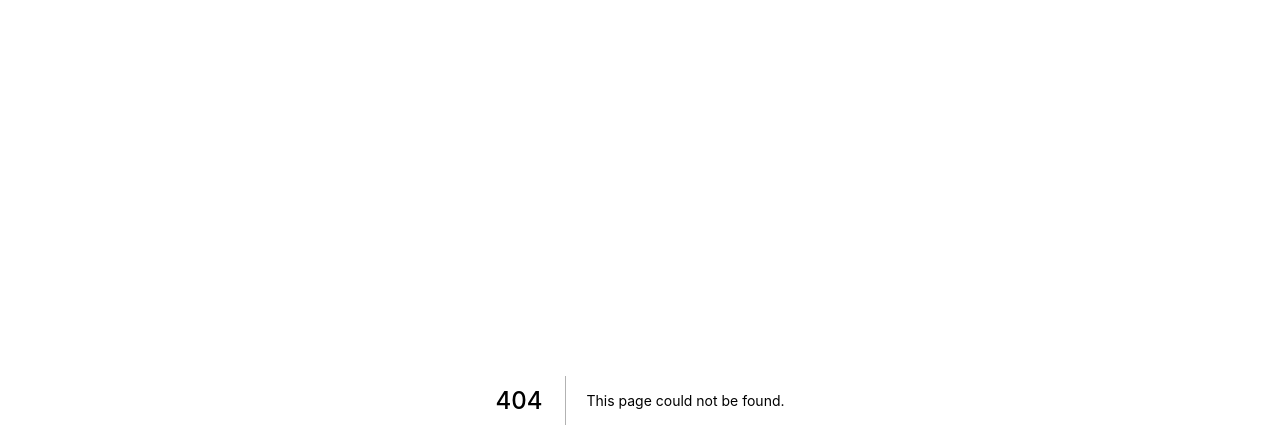
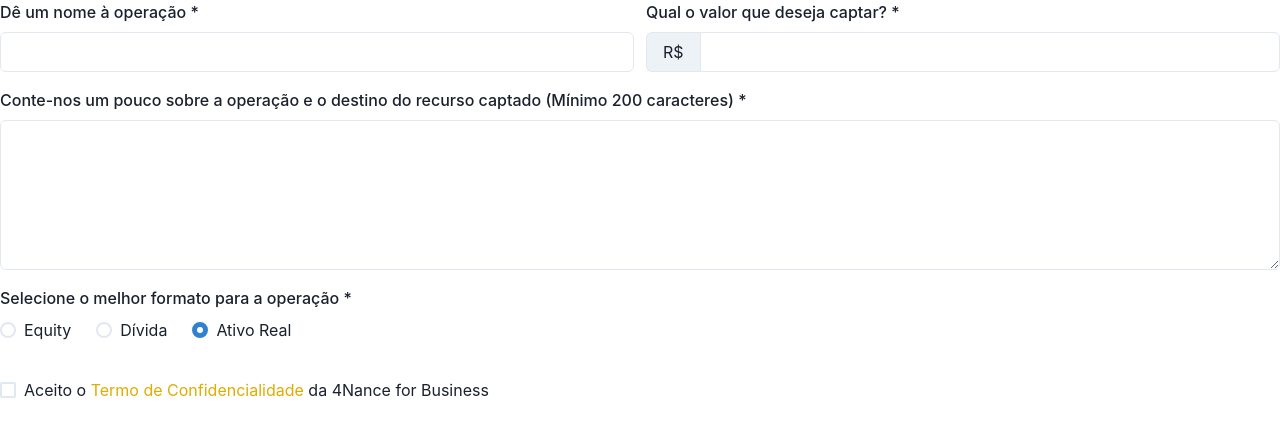
Before and after one commit to limk10/4nance-web, a Next.js app: page /business/captar/components/form/CaptureOperationForm in a window 1280 px wide. Before the commit this address had no page. Shown: the top 448 px of the page. Built offline with nearby package versions, Linux system fonts and the light colour scheme.

Commit message:
🐛 4NANCE-000
- Ajustes para atender as especificacoes do next para build

```diff
--- /dev/null
+++ b/src/pages/business/captar/components/form/CaptureOperationForm.jsx
@@ -0,0 +1,83 @@
+import {
+  FormControl,
+  FormLabel,
+  Input,
+  SimpleGrid,
+  Select,
+  InputGroup,
+  InputLeftAddon,
+  Textarea,
+  RadioGroup,
+  Radio,
+  HStack,
+  FormHelperText,
+  Text,
+  Link,
+  Checkbox,
+  CheckboxGroup,
+  Flex,
+} from "@chakra-ui/react";
+
+export default function CaptureOperationForm({ form, handleChange }) {
+  return (
+    <form>
+      <SimpleGrid columns={2} spacing={3} mb={4}>
+        <FormControl id="operation">
+          <FormLabel>Dê um nome à operação *</FormLabel>
+          <Input
+            type="text"
+            name="operation"
+            value={form?.operation}
+            onChange={handleChange}
+          />
+        </FormControl>
+        <FormControl id="value">
+          <FormLabel>Qual o valor que deseja captar? *</FormLabel>
+          <InputGroup>
+            <InputLeftAddon children="R$" />
+            <Input
+              type="text"
+              name="value"
+              value={form?.value}
+              onChange={handleChange}
+            />
+          </InputGroup>
+        </FormControl>
+      </SimpleGrid>
+      <FormControl id="description" mb={4}>
+        <FormLabel>
+          Conte-nos um pouco sobre a operação e o destino do recurso captado
+          (Mínimo 200 caracteres) *
+        </FormLabel>
+        <Textarea
+          type="text"
+          name="description"
+          rows={6}
+          value={form?.description}
+          onChange={handleChange}
+        />
+      </FormControl>
+      <SimpleGrid columns={1} spacing={3} mb={4}>
+        <FormControl>
+          <FormLabel>Selecione o melhor formato para a operação *</FormLabel>
+          <RadioGroup defaultValue="Itachi">
+            <HStack spacing="25px">
+              <Radio value="Sasuke">Equity</Radio>
+              <Radio value="Nagato">Dívida</Radio>
+              <Radio value="Itachi">Ativo Real</Radio>
+            </HStack>
+          </RadioGroup>
+        </FormControl>
+      </SimpleGrid>
+      <Flex>
+        <Checkbox mt={5}>
+          Aceito o{" "}
+          <Link color="primary.500" href="#!" onClick={() => {}}>
+            Termo de Confidencialidade
+          </Link>{" "}
+          da 4Nance for Business
+        </Checkbox>
+      </Flex>
+    </form>
+  );
+}
--- a/src/pages/business/captar/index.jsx
+++ b/src/pages/business/captar/index.jsx
@@ -20,10 +20,8 @@ import Router from "next/router";
 import { AiFillPlusCircle } from "react-icons/ai";
 
 import Layout from "../layout";
-import {
-  CaptureEmployeeForm,
-  CaptureOperationForm,
-} from "./components/CaptureForm";
+import CaptureEmployeeForm from "./components/form/CaptureEmployeeForm";
+import CaptureOperationForm from "./components/form/CaptureOperationForm";
 
 const steps = [
   { label: "Sua empresa", description: "Conte-nos um pouco sobre sua empresa" },
```
Also changed, not shown: src/pages/business/captar/components/form/CaptureEmployeeForm.jsx (renamed from src/pages/business/captar/components/CaptureForm.jsx, +2 -64 lines).
